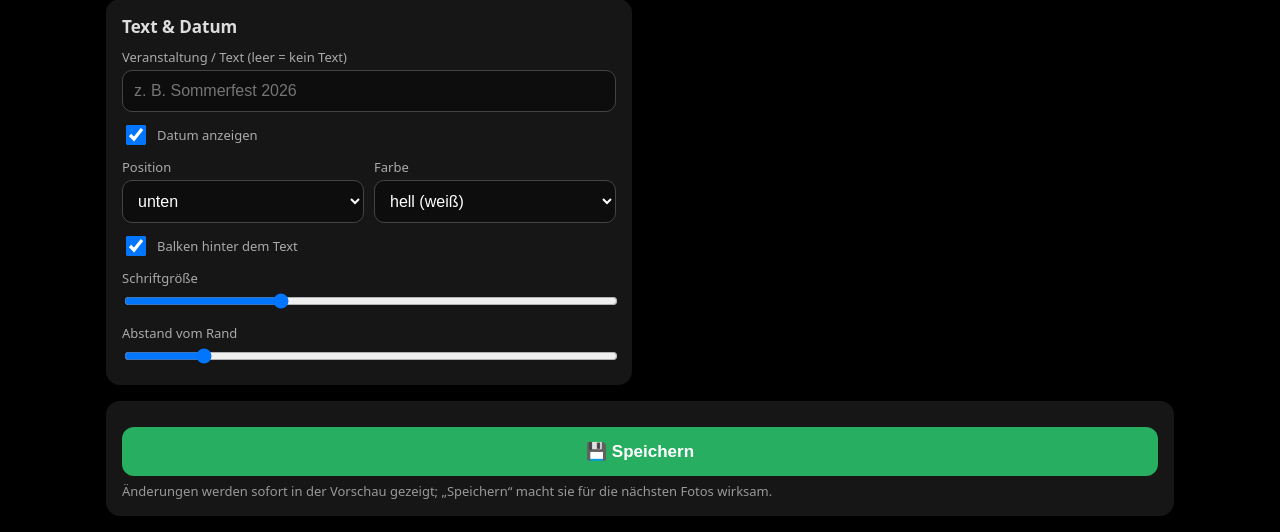
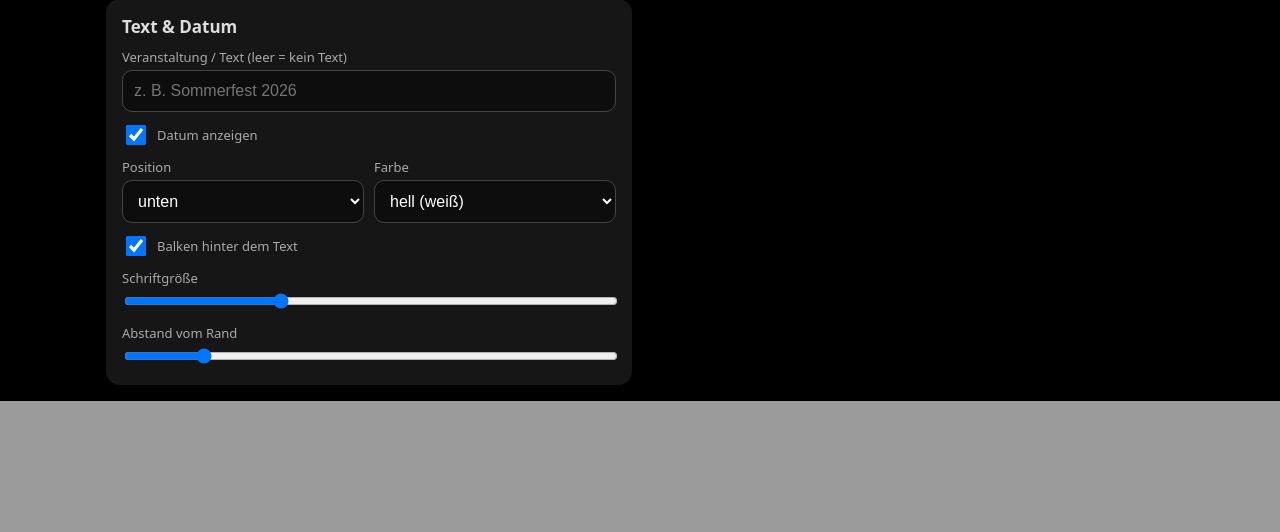
Before and after one commit to stberman/fotobox-deploy, a Flask app: page /rahmen in a window 1280 px wide. Shown: the part 1422-1954 px from the top of the page. After the commit the page ends 1823 px from the top, so only its background shows below. Run offline with Flask 3, Linux system fonts and the light colour scheme.

Commit message:
Rahmen-Seite: ohne Speichern-Button, jede Auswahl gilt sofort; Rahmen antippen schaltet ein
Co-Authored-By: Claude Fable 5.1 <noreply@anthropic.com>

```diff
--- a/templates/rahmen.html
+++ b/templates/rahmen.html
@@ -50,7 +50,7 @@
 
   <div class="card" id="preview-card">
     <div class="onoff">
-      <div><b id="state-txt">…</b><div class="hint">Wird nach jeder Aufnahme automatisch aufs Foto gelegt. Das Original bleibt in photos/originals/.</div></div>
+      <div><b id="state-txt">…</b><div class="hint">Jede Änderung gilt sofort für die nächsten Fotos. Das Original bleibt in photos/originals/.</div></div>
       <button id="btn-onoff" class="secondary" onclick="toggleEnabled()">…</button>
     </div>
     <h2 style="margin-top:14px">Vorschau <span class="hint" style="display:inline">(auf dem letzten Foto, sonst Platzhalter)</span></h2>
@@ -98,10 +98,6 @@
     <input type="range" id="text_offset" name="text_offset" min="0" max="0.2" step="0.005">
   </div>
 
-  <div class="card" style="grid-column: 1 / -1">
-    <button class="primary" onclick="save(true)">💾 Speichern</button>
-    <p class="hint">Änderungen werden sofort in der Vorschau gezeigt; „Speichern“ macht sie für die nächsten Fotos wirksam.</p>
-  </div>
 </main>
 <div id="msg"></div>
 
@@ -140,7 +136,7 @@ function renderTiles(){
     const none = document.createElement('div');
     none.className = 'tile' + (!S[key] ? ' sel' : '');
     none.innerHTML = `<div style="aspect-ratio:3/2;display:flex;align-items:center;justify-content:center;color:#888">∅</div>${noneLabel}`;
-    none.onclick = () => { S[key] = ''; renderTiles(); refreshPreview(); };
+    none.onclick = () => { S[key] = ''; renderTiles(); refreshPreview(); save(false, true); };
     container.appendChild(none);
     list.forEach(a => {
       const t = document.createElement('div');
@@ -149,13 +145,13 @@ function renderTiles(){
       t.querySelector('span').textContent = a.title;
       t.onclick = () => {
         S[key] = a.name;
-        if (key === 'frame' && a.recommend) { Object.assign(S, a.recommend); fill(); }
-        renderTiles(); refreshPreview();
+        if (key === 'frame') { if (a.recommend) Object.assign(S, a.recommend); S.enabled = true; }
+        fill(); renderTiles(); refreshPreview(); save(false, true);
       };
       t.querySelector('.del').onclick = async (ev) => {
         ev.stopPropagation();
         if (!confirm(`„${a.title}“ löschen?`)) return;
-        try { await api('/api/overlay/delete', { name: a.name }); if (S[key] === a.name) S[key] = ''; await loadAll(); }
+        try { await api('/api/overlay/delete', { name: a.name }); if (S[key] === a.name) { S[key] = ''; } await loadAll(); await save(false); }
         catch(e){ showMsg(e.message); }
       };
       container.appendChild(t);
@@ -174,13 +170,17 @@ function refreshPreview(){
   }, 250);
 }
 
-async function save(announce){
+let saveTimer = null;
+async function save(announce, withEnabled){
   try {
-    const d = await api('/api/overlay/settings', collect());
+    const data = collect();
+    if (withEnabled) data.enabled = S.enabled ? 1 : 0;
+    const d = await api('/api/overlay/settings', data);
     S = Object.assign(S, d.settings); fill();
     if (announce) showMsg('Gespeichert.', true);
   } catch(e){ showMsg(e.message); }
 }
+function saveSoon(){ clearTimeout(saveTimer); saveTimer = setTimeout(() => save(false), 500); }
 
 async function toggleEnabled(){
   try {
@@ -196,7 +196,7 @@ async function upload(input, kind){
   const fd = new FormData(); fd.append('file', input.files[0]); fd.append('kind', kind);
   try {
     const d = await api('/api/overlay/upload', fd);
-    S[kind] = d.name; await loadAll(); showMsg('Hochgeladen: ' + d.name, true);
+    S[kind] = d.name; if (kind === 'frame') S.enabled = true; await loadAll(); await save(false, true); showMsg('Hochgeladen und gesetzt: ' + d.name, true);
   } catch(e){ showMsg(e.message); }
   input.value = '';
 }
@@ -210,7 +210,7 @@ async function loadAll(){
 
 document.querySelectorAll('input, select').forEach(el => {
   if (el.type === 'file') return;
-  el.addEventListener('input', () => { if (el.id === 'logo_scale') $('logo_scale_v').textContent = Math.round(el.value * 100); refreshPreview(); });
+  el.addEventListener('input', () => { if (el.id === 'logo_scale') $('logo_scale_v').textContent = Math.round(el.value * 100); refreshPreview(); saveSoon(); });
 });
 loadAll().catch(e => showMsg('Laden fehlgeschlagen: ' + e.message));
 </script>
```
